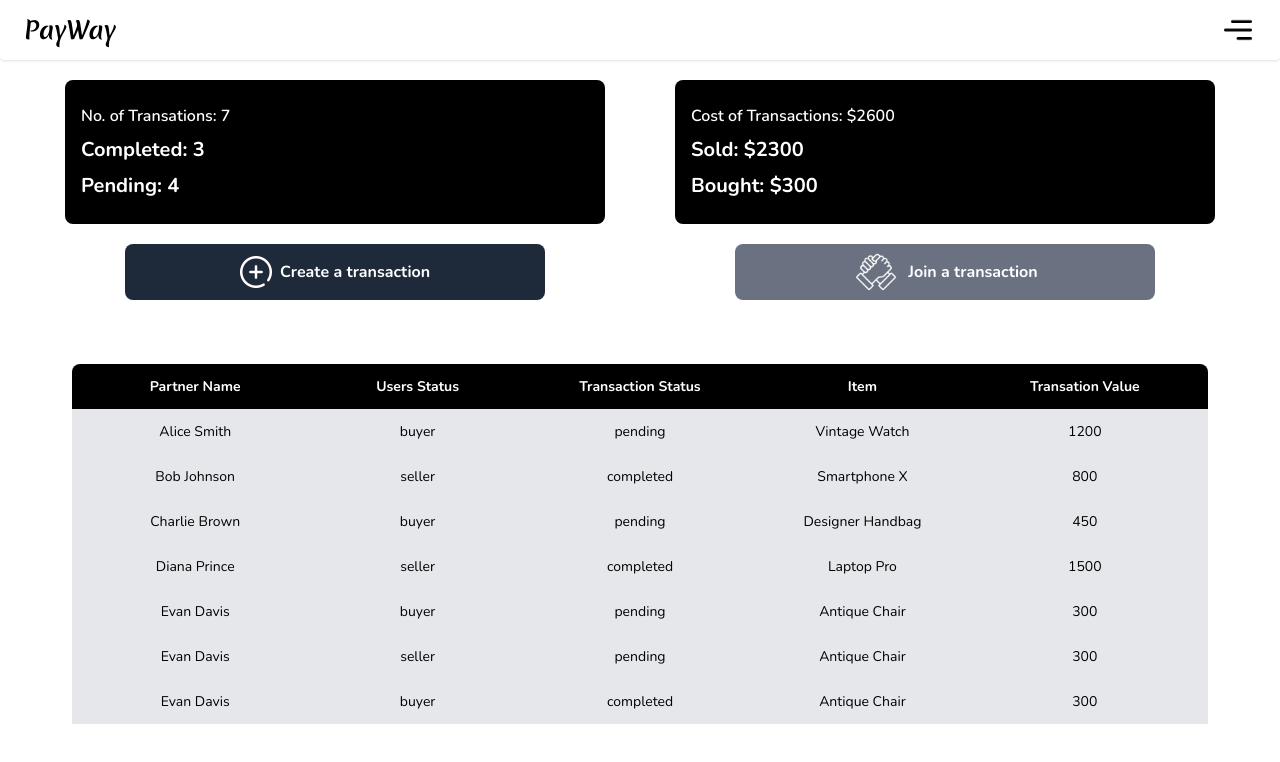
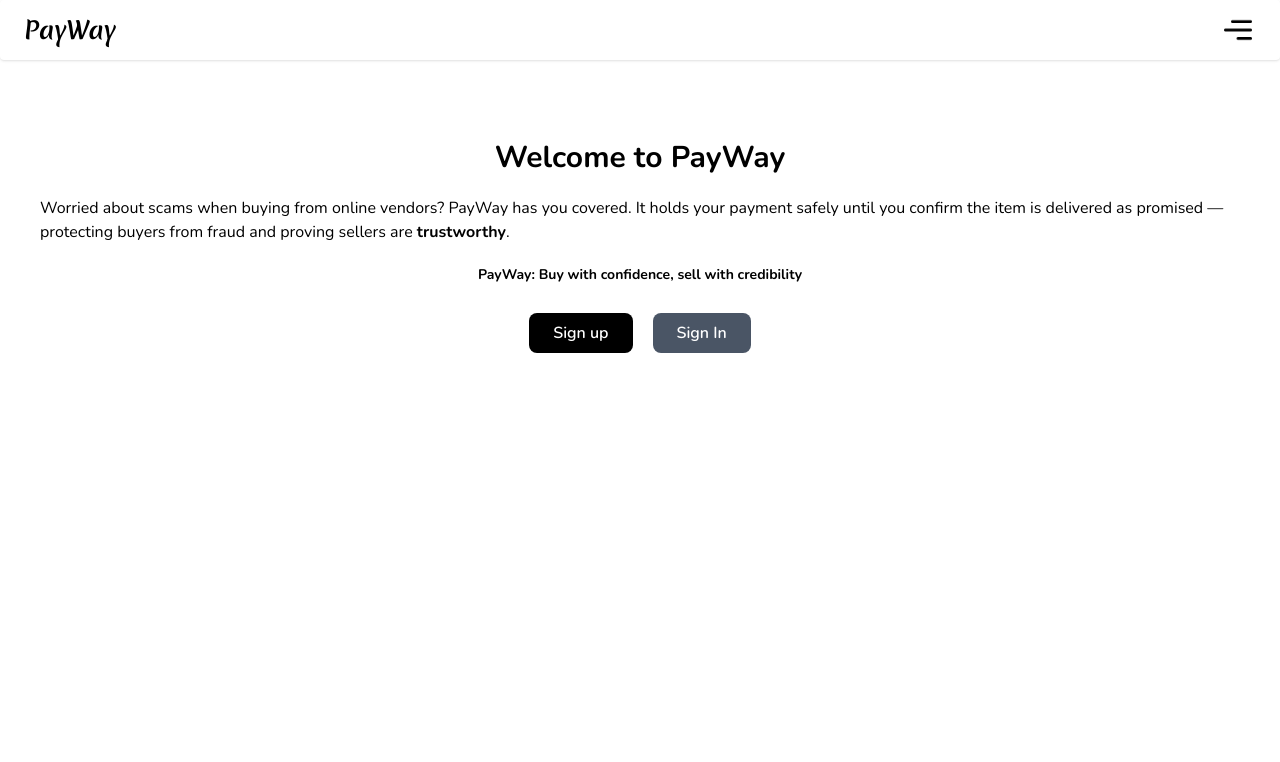
Before and after one commit to Gmedulla101/pmw_frontend, a React (Vite) app: page / in a window 1280 px wide. Shown: the top 762 px of the page. Built offline with nearby package versions, Linux system fonts and the light colour scheme.

Commit message:
Created env file for base URL and finalised signed and default home pages

```diff
--- a/src/App.tsx
+++ b/src/App.tsx
@@ -2,16 +2,22 @@ import { Outlet } from 'react-router';
 import SideBar from './components/SideBar';
 import { useSelector } from 'react-redux';
 import { RootState } from './redux/store';
+import Header from './components/Header';
 
 const App = () => {
-  const {isOpen} = useSelector((store: RootState) => store.sidebar)
+  const { isOpen } = useSelector((store: RootState) => store.sidebar);
   return (
-   <main id={isOpen ? "main" : ''} className="flex">
-     <section className='w-full'>
+    <>
+
+
+      <main id={isOpen ? 'main' : ''} className="flex">
+        <section className="w-full">
+          <Header />
           <Outlet />
         </section>
         <SideBar />
       </main>
+    </>
   );
 };
 
--- a/src/CSS/main.css
+++ b/src/CSS/main.css
@@ -25,3 +25,45 @@ body {
   width: 100%;
   height: 100%;
 }
+
+#signup,
+#signin {
+  position: relative;
+}
+
+#signup::after {
+  content: '';
+  display: block;
+  position: absolute;
+  top: 0;
+  left: 0;
+  max-width: 100%;
+  width: 0;
+  height: 100%;
+  background-color: white;
+  opacity: 0.5;
+}
+
+#signin:hover::after {
+  width: 100%;
+  transition: all;
+  transition-duration: 0.3s;
+}
+#signin::after {
+  content: '';
+  display: block;
+  position: absolute;
+  top: 0;
+  left: 0;
+  max-width: 100%;
+  width: 0;
+  height: 100%;
+  background-color: white;
+  opacity: 0.5;
+}
+
+#signup:hover::after {
+  width: 100%;
+  transition: all;
+  transition-duration: 0.3s;
+}
--- /dev/null
+++ b/src/components/Home/DefaultHome.tsx
@@ -0,0 +1,42 @@
+import { Link } from 'react-router';
+
+const DefaultHome = () => {
+  return (
+    <main className="px-10">
+      <h1 className="text-center text-3xl font-bold mt-20">
+        {' '}
+        Welcome to PayWay{' '}
+      </h1>
+      <p className="mt-5">
+        Worried about scams when buying from online vendors? PayWay has you
+        covered. It holds your payment safely until you confirm the item is
+        delivered as promised — protecting buyers from fraud and proving sellers
+        are <strong>trustworthy</strong>.
+      </p>
+      <p className="text-center font-bold text-[14px] mt-5">
+        PayWay: Buy with confidence, sell with credibility
+      </p>
+
+      <section className="mt-7 flex justify-center items-center gap-5">
+        <Link to={'/sign-up'}>
+          <button
+            id="signup"
+            className="bg-black text-white font-semibold py-2 px-6 rounded-lg cursor-pointer"
+          >
+            <p>Sign up</p>
+          </button>
+        </Link>
+        <Link to={'/sign-in'}>
+          <button
+            id="signin"
+            className="bg-gray-600 text-white font-semibold py-2 px-6 rounded-lg cursor-pointer"
+          >
+            <p>Sign In</p>
+          </button>
+        </Link>
+      </section>
+    </main>
+  );
+};
+
+export default DefaultHome;
--- a/src/components/Home/MoneyFlowBox.tsx
+++ b/src/components/Home/MoneyFlowBox.tsx
@@ -31,7 +31,7 @@ const MoneyFlowBox = () => {
     <aside className="w-[50%] rounded-lg py-6 px-4 flex flex-col gap-2 text-white bg-black font-bold lg:w-[45%]">
       <h2 className="text-[12px] font-semibold lg:text-base">
         {' '}
-        Cost of Transactions: ${totalTxns}
+        Total: ${totalTxns}
       </h2>
       <p className="lg:text-xl"> Sold: ${totalSellerTxns} </p>
       <p className="lg:text-xl"> Bought: ${totalBuyerTxns} </p>
--- /dev/null
+++ b/src/components/Home/SignedInHome.tsx
@@ -0,0 +1,39 @@
+import TxnInfoBox from './TxnInfoBox';
+import MoneyFlowBox from './MoneyFlowBox';
+import create from '../../assets/plus.png';
+import join from '../../assets/partnership.png';
+
+import TxnTable from './TxnTable';
+
+const SignedInHome = () => {
+  return (
+    <>
+      <main className="mx-3 lg:mx-10">
+        <section className="flex flex-row mt-5 gap-2 sm:gap-5 justify-center lg:justify-around">
+          <TxnInfoBox />
+          <MoneyFlowBox />
+        </section>
+
+        {/* ACTION BUTTON */}
+        <section className="mt-5 flex flex-row sm:gap-5 justify-around">
+          <button className="flex flex-row justify-center items-center w-[45%] rounded-lg py-1 px-2 gap-2 text-white bg-gray-800 font-bold cursor-pointer transition hover:scale-105 lg:w-[35%]">
+            <img src={create} alt="" className="w-8" />
+            <span>Create a transaction</span>
+          </button>
+
+          <button className="flex flex-row justify-center items-center w-[45%] rounded-lg py-1 px-2 gap-2 text-white bg-gray-500 font-bold cursor-pointer transition hover:scale-105 lg:w-[35%]">
+            <img src={join} alt="" className="w-12" />
+            <span>Join a transaction</span>
+          </button>
+        </section>
+
+        {/* TRANSACTIONS TABLE */}
+        <section className="mt-16 mx-3 lg:mx-8">
+          <TxnTable />
+        </section>
+      </main>
+    </>
+  );
+};
+
+export default SignedInHome;
--- /dev/null
+++ b/src/context/UserContext.tsx
@@ -0,0 +1,12 @@
+import { createContext, useContext } from "react";
+
+
+
+
+const UserContext = () => {
+  return (
+    <div>AppContext</div>
+  )
+}
+
+export default UserContext
--- a/src/pages/Home.tsx
+++ b/src/pages/Home.tsx
@@ -1,41 +1,13 @@
-import Header from '../components/Header';
-import TxnInfoBox from '../components/Home/TxnInfoBox';
-import MoneyFlowBox from '../components/Home/MoneyFlowBox';
-import create from '../assets/plus.png';
-import join from '../assets/partnership.png';
+import SignedInHome from "../components/Home/SignedInHome";
+import DefaultHome from "../components/Home/DefaultHome";
 
-import TxnTable from '../components/Home/TxnTable';
 
 const Home = () => {
   return (
     <>
-      <Header />
-      <main className="mx-3 lg:mx-10">
-        <section className="flex flex-row mt-5 gap-2 sm:gap-5 justify-center lg:justify-around">
-          <TxnInfoBox />
-          <MoneyFlowBox />
-        </section>
+        <DefaultHome />
+    </>
+  )
+}
 
-        {/* ACTION BUTTON */}
-        <section className="mt-5 flex flex-row sm:gap-5 justify-around">
-          <button className="flex flex-row justify-center items-center w-[45%] rounded-lg py-1 px-2 gap-2 text-white bg-gray-800 font-bold cursor-pointer transition hover:scale-105 lg:w-[35%]">
-            <img src={create} alt="" className="w-8" />
-            <span>Create a transaction</span>
-          </button>
-
-          <button className="flex flex-row justify-center items-center w-[45%] rounded-lg py-1 px-2 gap-2 text-white bg-gray-500 font-bold cursor-pointer transition hover:scale-105 lg:w-[35%]">
-            <img src={join} alt="" className="w-12" />
-            <span>Join a transaction</span>
-          </button>
-        </section>
-
-        {/* TRANSACTIONS TABLE */}
-        <section className="mt-16 mx-3 lg:mx-8">
-          <TxnTable />
-        </section>
-      </main>
-    </>
-  );
-};
-
-export default Home;
+export default Home
--- /dev/null
+++ b/src/pages/SignIn.tsx
@@ -0,0 +1,5 @@
+const SignIn = () => {
+  return <div>SignIn</div>;
+};
+
+export default SignIn;
--- /dev/null
+++ b/src/pages/SignUp.tsx
@@ -0,0 +1,5 @@
+const SignUp = () => {
+  return <div>SIgnUp</div>;
+};
+
+export default SignUp;
```
Also changed, not shown: src/routes/router.tsx (+10 -0 lines), 1 other file (tests, documents, lock files or other folders). Lines whose indentation alone changed are shown as unchanged.
